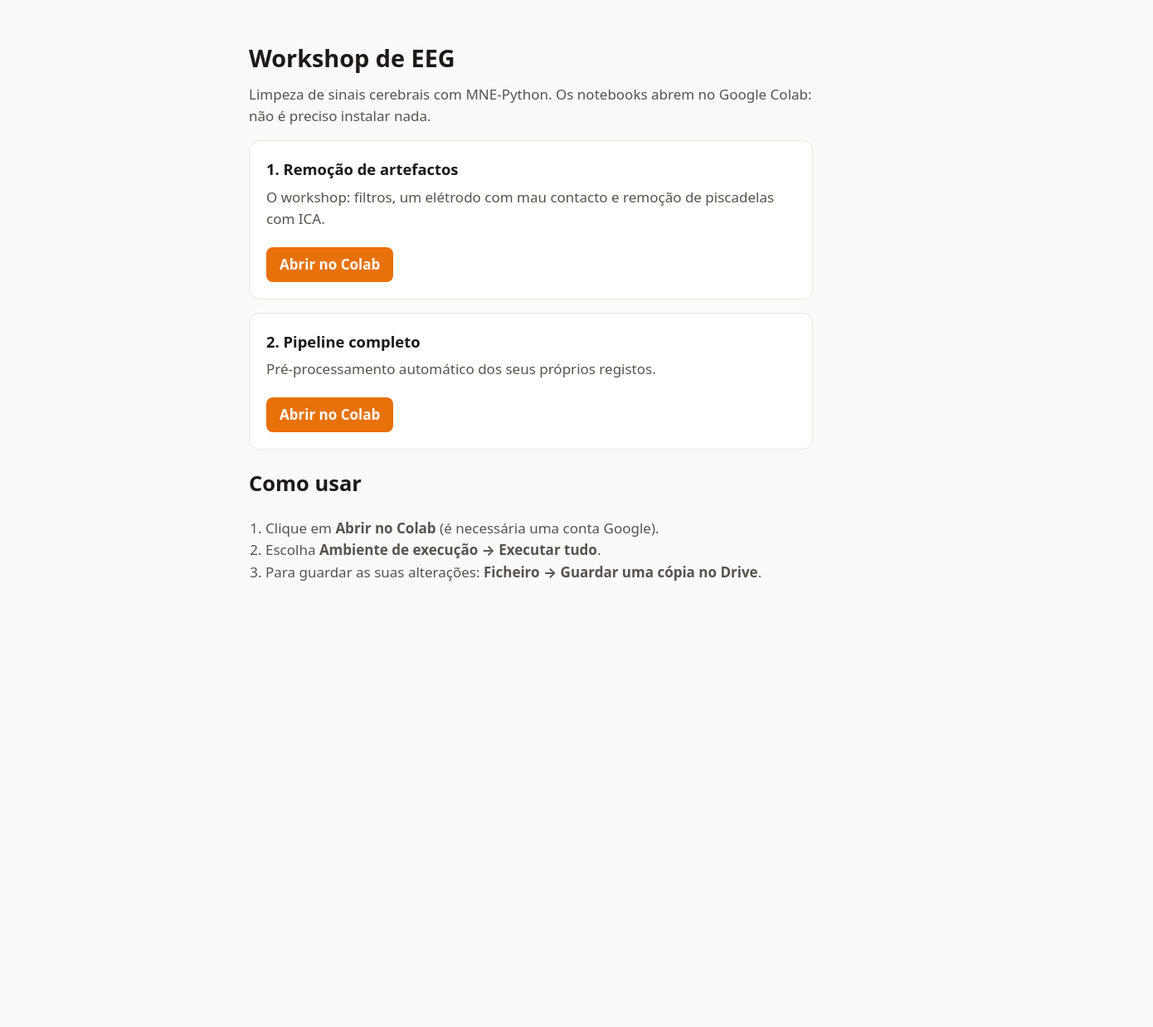
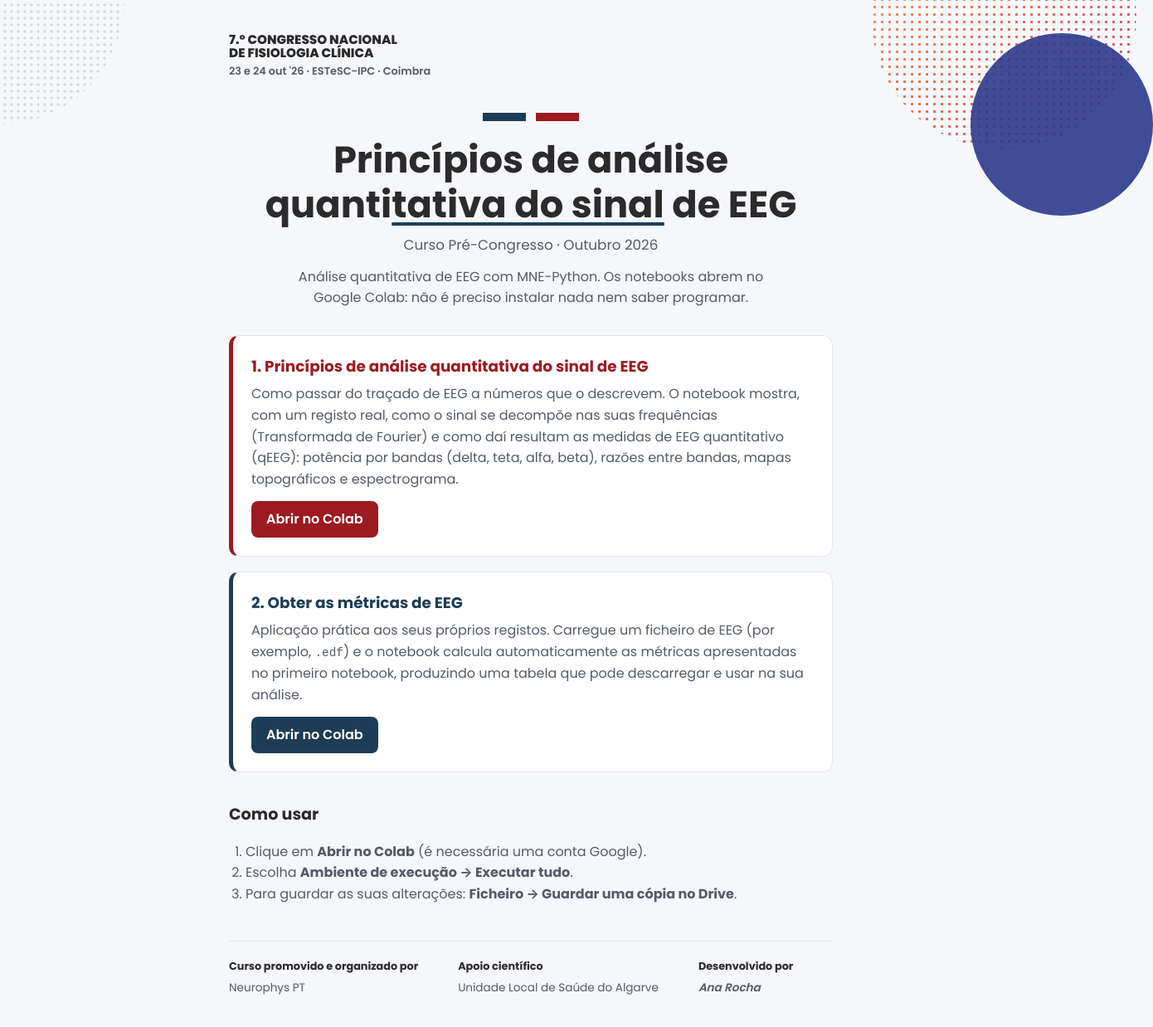
Before and after one commit to AnaLuciaRocha/eeg_course, a plain HTML site: page docs/index.html in a window 1280 px wide. Shown: the whole page at 83% size, 1390 px wide, since content can reach past the window. Before the commit the page ends 800 px from the top, so only its background shows below. Drawn offline with Linux system fonts and the light colour scheme.

Commit message:
update docs

```diff
--- a/docs/index.html
+++ b/docs/index.html
@@ -3,47 +3,122 @@
 <head>
 <meta charset="utf-8">
 <meta name="viewport" content="width=device-width, initial-scale=1">
-<title>Workshop de EEG</title>
+<title>Princípios de análise quantitativa do sinal de EEG</title>
+<link rel="preconnect" href="https://fonts.googleapis.com">
+<link rel="preconnect" href="https://fonts.gstatic.com" crossorigin>
+<link href="https://fonts.googleapis.com/css2?family=Poppins:wght@400;500;600;700;800&display=swap" rel="stylesheet">
 <style>
-  :root { --bg: #fafaf9; --card: #ffffff; --text: #1c1917; --muted: #57534e; --border: #e7e5e4; --accent: #e8710a; }
+  :root {
+    --bg: #f6f7fb; --card: #ffffff; --text: #2b2b2b; --muted: #555b66; --border: #e3e6ee;
+    --navy: #1d3c55; --red: #9b1b20; --indigo: #2e3a8c;
+    --warm: linear-gradient(135deg, #f2a65a 0%, #e8603c 45%, #c2306b 100%);
+  }
   @media (prefers-color-scheme: dark) {
-    :root { --bg: #1c1917; --card: #292524; --text: #f5f5f4; --muted: #a8a29e; --border: #44403c; }
+    :root {
+      --bg: #12171f; --card: #1b222d; --text: #eef1f6; --muted: #a9b2c0; --border: #2c3542;
+      --navy: #8fb6d6; --red: #e0646a;
+    }
   }
-  body { margin: 0; background: var(--bg); color: var(--text); font: 17px/1.55 system-ui, -apple-system, sans-serif; }
-  main { max-width: 680px; margin: 0 auto; padding: 48px 16px; }
-  h1 { font-size: 1.8rem; margin: 0 0 8px; }
-  p { color: var(--muted); margin: 0 0 16px; }
-  .card { background: var(--card); border: 1px solid var(--border); border-radius: 12px; padding: 20px; margin: 16px 0; }
-  .card h2 { font-size: 1.15rem; margin: 0 0 6px; }
-  .button { display: inline-block; margin-top: 4px; padding: 8px 16px; border-radius: 8px; background: var(--accent);
-            color: #fff; text-decoration: none; font-weight: 600; }
-  .button:hover { opacity: 0.9; }
+  * { box-sizing: border-box; }
+  body { margin: 0; background: var(--bg); color: var(--text); font: 16px/1.6 "Poppins", system-ui, -apple-system, sans-serif;
+         position: relative; overflow-x: hidden; }
+
+  /* decorative dotted circles, as on the cover slide */
+  .deco { position: absolute; border-radius: 50%; pointer-events: none; z-index: 0; }
+  .deco.warm { width: 320px; height: 320px; top: -140px; right: -90px; background: var(--warm); opacity: .85;
+               -webkit-mask: radial-gradient(circle, #000 1.6px, transparent 2px) 0 0/9px 9px;
+                       mask: radial-gradient(circle, #000 1.6px, transparent 2px) 0 0/9px 9px; }
+  .deco.blue { width: 220px; height: 220px; top: 40px; right: -110px; background: var(--indigo); opacity: .9; }
+  .deco.grey { width: 300px; height: 300px; top: -150px; left: -150px; background: #9aa0aa; opacity: .35;
+               -webkit-mask: radial-gradient(circle, #000 1.4px, transparent 1.8px) 0 0/8px 8px;
+                       mask: radial-gradient(circle, #000 1.4px, transparent 1.8px) 0 0/8px 8px; }
+
+  main { position: relative; z-index: 1; max-width: 760px; margin: 0 auto; padding: 40px 16px 56px; }
+
+  .event { font-weight: 800; line-height: 1.05; text-transform: uppercase; color: var(--text); font-size: .95rem; margin-bottom: 4px; }
+  .event-meta { font-size: .8rem; font-weight: 600; color: var(--muted); margin: 0 0 40px; }
+
+  .hero { text-align: center; }
+  .bars { display: flex; justify-content: center; gap: 12px; margin-bottom: 20px; }
+  .bars span { width: 52px; height: 10px; }
+  .bars span:first-child { background: var(--navy); }
+  .bars span:last-child { background: var(--red); }
+  h1 { font-size: clamp(1.8rem, 6vw, 2.8rem); font-weight: 700; line-height: 1.2; margin: 0 0 8px; }
+  h1 .hl { text-decoration: underline; text-decoration-color: var(--navy); text-decoration-thickness: 4px; text-underline-offset: 6px; }
+  .subtitle { color: var(--muted); margin: 0 0 12px; font-size: 1.05rem; }
+  .intro { color: var(--muted); max-width: 600px; margin: 0 auto 32px; }
+
+  .card { background: var(--card); border: 1px solid var(--border); border-left: 5px solid var(--navy);
+          border-radius: 12px; padding: 22px; margin: 18px 0; }
+  .card:nth-of-type(2) { border-left-color: var(--red); }
+  .card h2 { font-size: 1.15rem; margin: 0 0 6px; color: var(--navy); }
+  .card:nth-of-type(2) h2 { color: var(--red); }
+  .card p { color: var(--muted); margin: 0 0 14px; }
+  .button { display: inline-block; padding: 9px 18px; border-radius: 8px; background: #1d3c55; color: #fff;
+            text-decoration: none; font-weight: 600; }
+  .card:nth-of-type(2) .button { background: #9b1b20; }
+  .button:hover { opacity: .9; }
+
+  h2.section { font-size: 1.2rem; margin: 36px 0 8px; }
   ol { color: var(--muted); padding-left: 20px; }
+  code { font-size: .9em; }
+
+  footer { margin-top: 44px; padding-top: 20px; border-top: 1px solid var(--border); font-size: .85rem; color: var(--muted);
+           display: flex; flex-wrap: wrap; gap: 24px 48px; }
+  footer h3 { font-size: .8rem; margin: 0 0 4px; color: var(--text); }
+  footer p { margin: 0; }
+  .authors { font-style: italic; font-weight: 600; }
 </style>
 </head>
 <body>
+<div class="deco grey"></div>
+<div class="deco warm"></div>
+<div class="deco blue"></div>
+
 <main>
-  <h1>Workshop de EEG</h1>
-  <p>Limpeza de sinais cerebrais com MNE-Python. Os notebooks abrem no Google Colab: não é preciso instalar nada.</p>
+  <div class="event">7.º Congresso Nacional<br>de Fisiologia Clínica</div>
+  <p class="event-meta">23 e 24 out '26 · ESTeSC-IPC · Coimbra</p>
+
+  <header class="hero">
+    <div class="bars"><span></span><span></span></div>
+    <h1>Princípios de análise quanti<span class="hl">tativa do sinal</span> de EEG</h1>
+    <p class="subtitle">Curso Pré-Congresso · Outubro 2026</p>
+    <p class="intro">Análise quantitativa de EEG com MNE-Python. Os notebooks abrem no Google Colab: não é preciso instalar nada nem saber programar.</p>
+  </header>
 
   <div class="card">
-    <h2>1. Remoção de artefactos</h2>
-    <p>O workshop: filtros, um elétrodo com mau contacto e remoção de piscadelas com ICA.</p>
-    <a class="button" href="https://colab.research.google.com/github/vduarte06/eeg-workshop/blob/main/notebooks/01_remocao_artefactos.ipynb" target="_blank">Abrir no Colab</a>
+    <h2>1. Princípios de análise quantitativa do sinal de EEG</h2>
+    <p>Como passar do traçado de EEG a números que o descrevem. O notebook mostra, com um registo real, como o sinal se decompõe nas suas frequências (Transformada de Fourier) e como daí resultam as medidas de EEG quantitativo (qEEG): potência por bandas (delta, teta, alfa, beta), razões entre bandas, mapas topográficos e espectrograma.</p>
+    <a class="button" href="https://colab.research.google.com/drive/19QVw9GL_lCTqnTzkDQIHGkBA3hkGxEIS?usp=sharing" target="_blank">Abrir no Colab</a>
   </div>
 
   <div class="card">
-    <h2>2. Pipeline completo</h2>
-    <p>Pré-processamento automático dos seus próprios registos.</p>
-    <a class="button" href="https://colab.research.google.com/github/vduarte06/eeg-workshop/blob/main/notebooks/02_pipeline_completo.ipynb" target="_blank">Abrir no Colab</a>
+    <h2>2. Obter as métricas de EEG</h2>
+    <p>Aplicação prática aos seus próprios registos. Carregue um ficheiro de EEG (por exemplo, <code>.edf</code>) e o notebook calcula automaticamente as métricas apresentadas no primeiro notebook, produzindo uma tabela que pode descarregar e usar na sua análise.</p>
+    <a class="button" href="https://colab.research.google.com/drive/1IEG1wC_pzFXDPoEGq1y-uaDpR1isVJhq?usp=sharing" target="_blank">Abrir no Colab</a>
   </div>
 
-  <h2>Como usar</h2>
+  <h2 class="section">Como usar</h2>
   <ol>
     <li>Clique em <b>Abrir no Colab</b> (é necessária uma conta Google).</li>
     <li>Escolha <b>Ambiente de execução → Executar tudo</b>.</li>
     <li>Para guardar as suas alterações: <b>Ficheiro → Guardar uma cópia no Drive</b>.</li>
   </ol>
+
+  <footer>
+    <div>
+      <h3>Curso promovido e organizado por</h3>
+      <p>Neurophys PT</p>
+    </div>
+    <div>
+      <h3>Apoio científico</h3>
+      <p>Unidade Local de Saúde do Algarve</p>
+    </div>
+    <div>
+      <h3>Desenvolvido por</h3>
+      <p class="authors">Ana Rocha</p>
+    </div>
+  </footer>
 </main>
 </body>
 </html>
```
Also changed, not shown: 1 other file.
